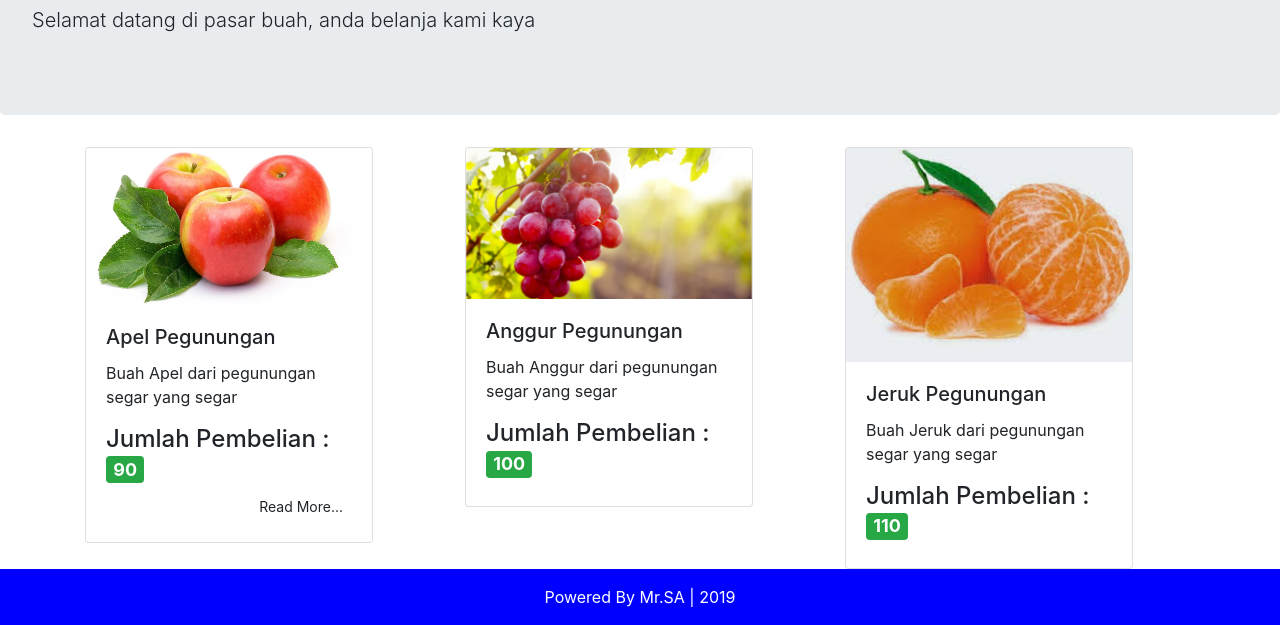
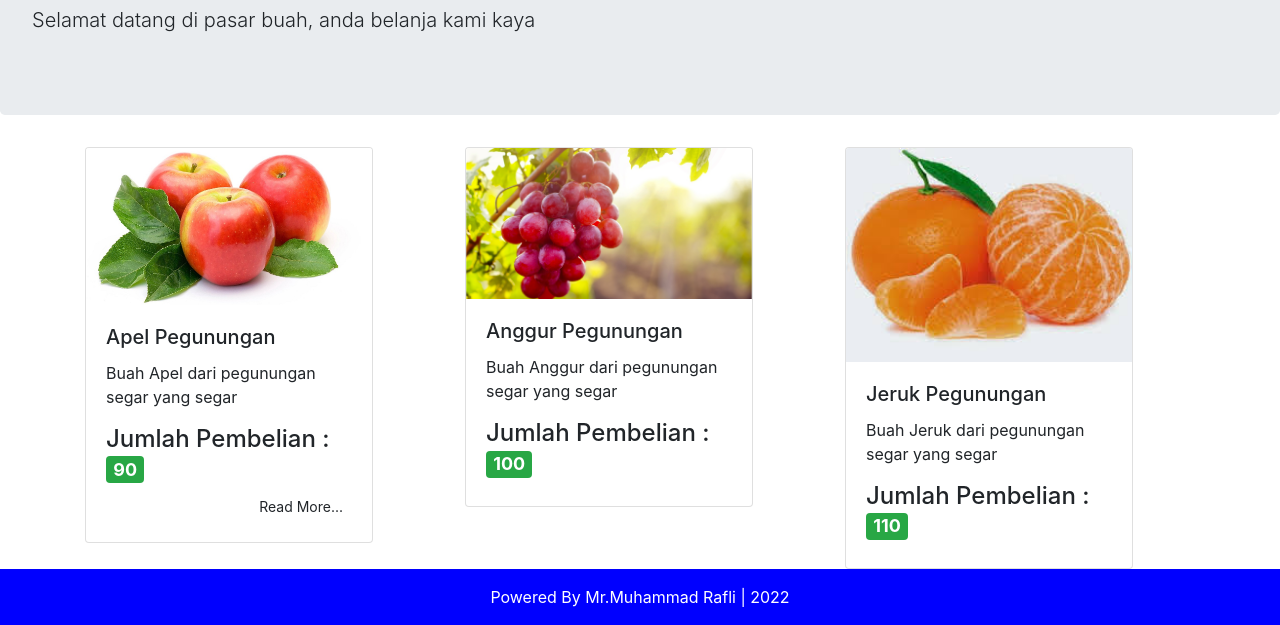
Before and after one commit to Muhammadrfl/muhammadrfl.github.io, a plain HTML site: page index.html in a window 1280 px wide. Shown: the part 190-815 px from the top of the page. Drawn offline with Linux system fonts and the light colour scheme; files whose address does not match are found by name.

Commit message:
Update index.html

```diff
--- a/index.html
+++ b/index.html
@@ -78,7 +78,7 @@
 
 </div>
 		<footer style="background-color: blue; color: white; ">
-			<div class="footer-copyright text-center py-3">Powered By <a href="#" style="color: white;">Mr.SA</a> | 2019
+			<div class="footer-copyright text-center py-3">Powered By <a href="#" style="color: white;">Mr.Muhammad Rafli</a> | 2022
 			</div>
 
 		</footer>
```
